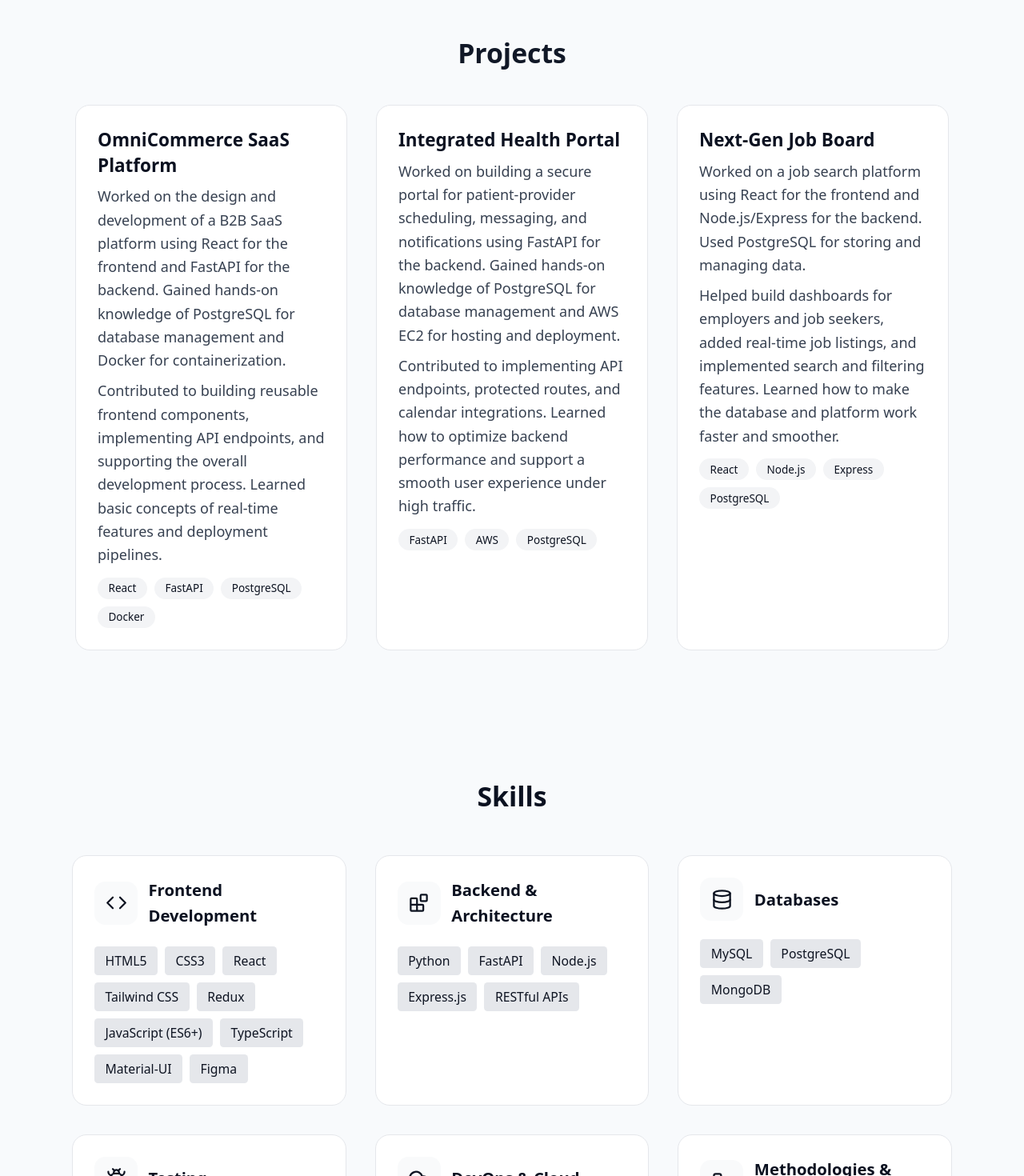
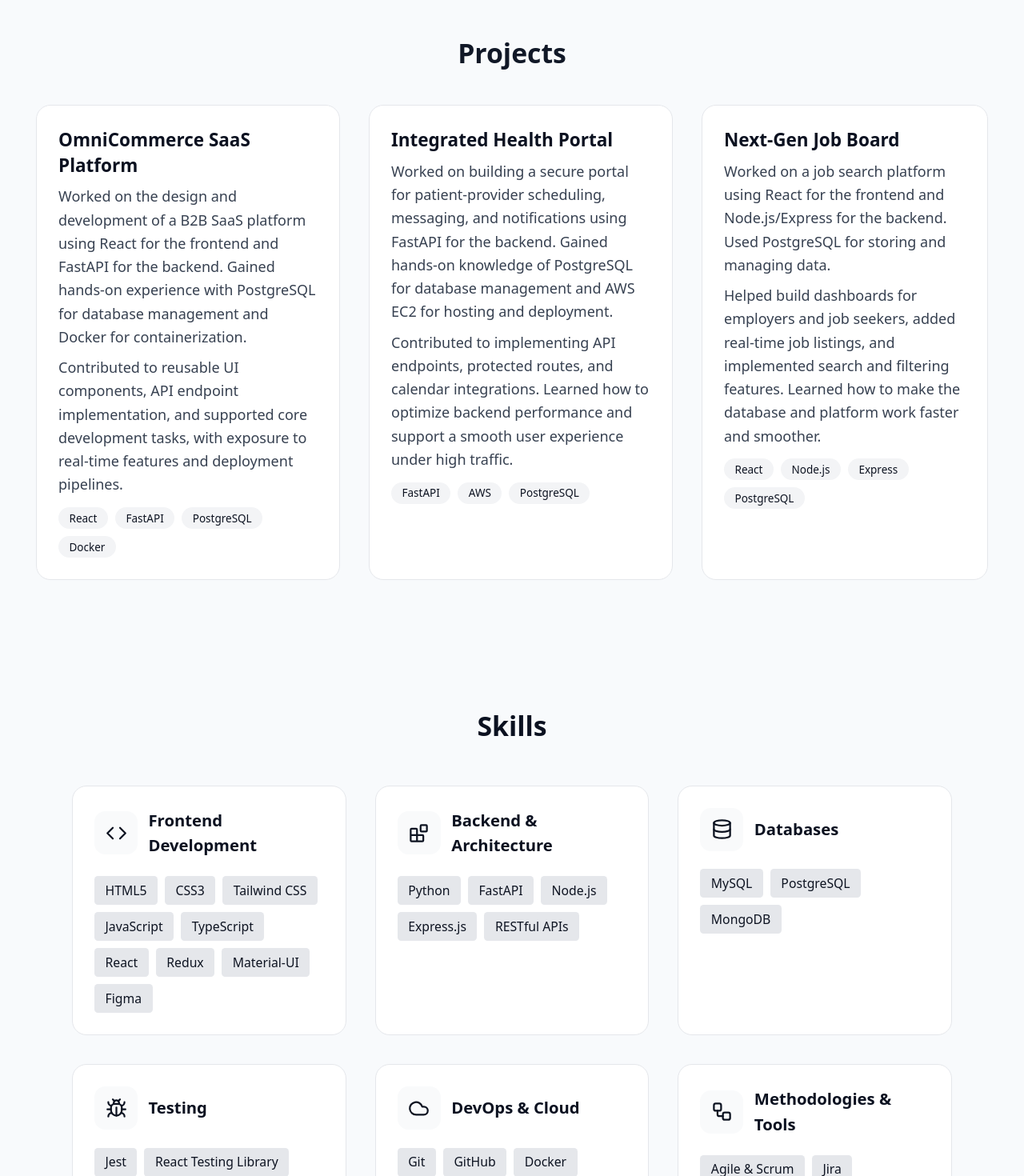
Before and after one commit to Ramya595/My-portfolio, a Next.js app: page / in a window 1280 px wide. Shown: the part 2600-4070 px from the top of the page at 80% size. Built offline with nearby package versions, Linux system fonts and the light colour scheme.

Commit message:
corrections made

```diff
--- a/components/Projects.tsx
+++ b/components/Projects.tsx
@@ -11,9 +11,9 @@ const projects: Project[] = [
   {
     title: "OmniCommerce SaaS Platform",
     description:
-      "Worked on the design and development of a B2B SaaS platform using React for the frontend and FastAPI for the backend. Gained hands-on knowledge of PostgreSQL for database management and Docker for containerization.",
+      "Worked on the design and development of a B2B SaaS platform using React for the frontend and FastAPI for the backend. Gained hands-on experience with PostgreSQL for database management and Docker for containerization.",
     result:
-      "Contributed to building reusable frontend components, implementing API endpoints, and supporting the overall development process. Learned basic concepts of real-time features and deployment pipelines. ",
+      "Contributed to reusable UI components, API endpoint implementation, and supported core development tasks, with exposure to real-time features and deployment pipelines.",
     technologies: ["React", "FastAPI", "PostgreSQL", "Docker"],
   },
   {
@@ -59,7 +59,7 @@ const ProjectsSection: React.FC = () => {
             <div
               key={index}
               className="
-                min-w-[340px] max-w-[340px]
+                min-w-[340px] max-w-[380px]
                 rounded-2xl border p-6
                 hover:shadow-xl transition bg-white
               "
--- a/components/Skills.tsx
+++ b/components/Skills.tsx
@@ -14,11 +14,11 @@ const skillCategories: SkillCategory[] = [
     skills: [
       "HTML5",
       "CSS3",
+      "Tailwind CSS",
+      "JavaScript",
+      "TypeScript",
       "React",
-      "Tailwind CSS",
       "Redux",
-      "JavaScript (ES6+)",
-      "TypeScript",
       "Material-UI",
       "Figma",
     ],
```
